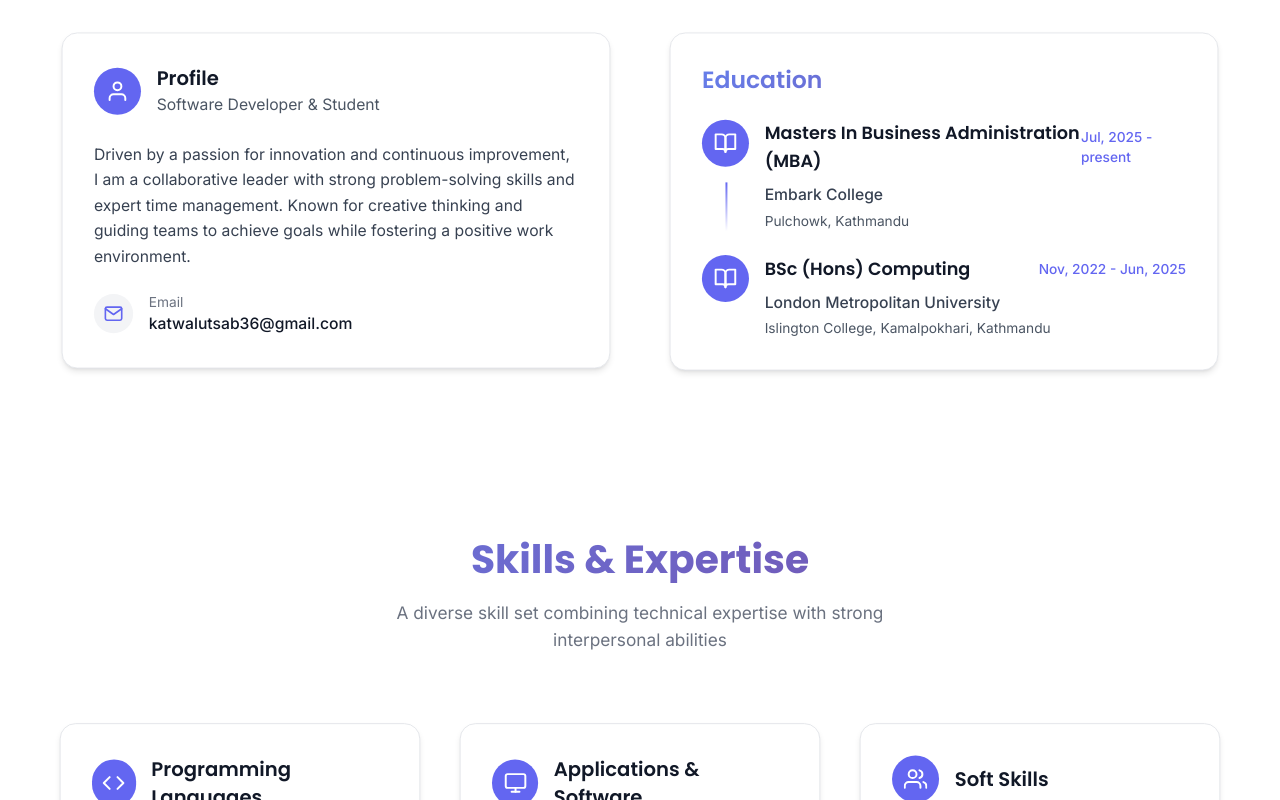
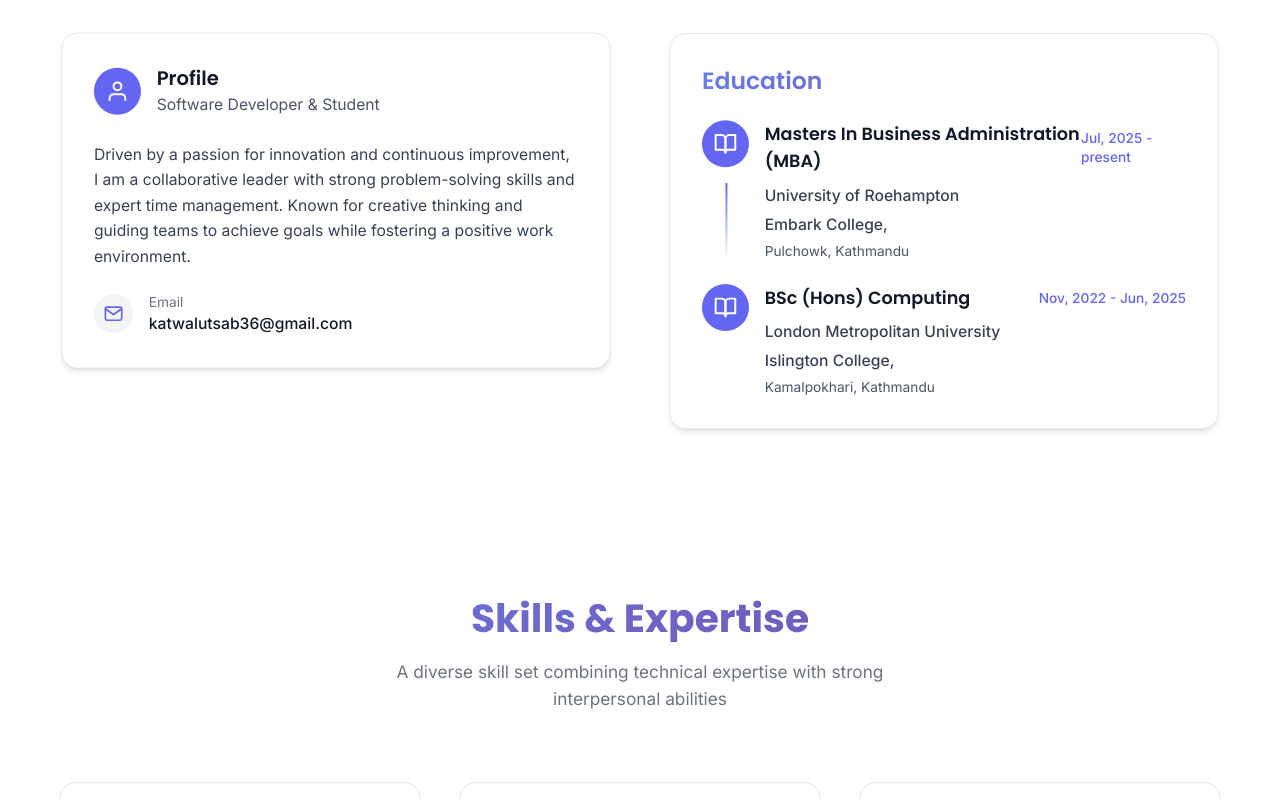
Before and after one commit to BOMBxBAHADUR/my-portfolio, a React (Create React App) app: page / in a window 1280 px wide. Shown: the part 1080-1880 px from the top of the page. Built offline with nearby package versions, Linux system fonts and the light colour scheme.

Commit message:
content: revert profile subtitle to 'Software Developer & Student'

```diff
--- a/src/sections/About.js
+++ b/src/sections/About.js
@@ -15,14 +15,16 @@
     {
       degree: 'Masters In Business Administration (MBA)',
       institution: 'Embark College',
+      affiliation: 'University of Roehampton',
       location: 'Pulchowk, Kathmandu',
       period: 'Jul, 2025 - present',
       icon: FiBookOpen
     },
     {
       degree: 'BSc (Hons) Computing',
-      institution: 'London Metropolitan University',
-      location: 'Islington College, Kamalpokhari, Kathmandu',
+      institution: 'Islington College',
+      affiliation: 'London Metropolitan University',
+      location: 'Kamalpokhari, Kathmandu',
       period: 'Nov, 2022 - Jun, 2025',
       icon: FiBookOpen
     }
@@ -121,7 +123,13 @@
                           <h4 className="text-lg font-semibold text-gray-900 dark:text-white">{education.degree}</h4>
                           <span className="text-sm text-primary-color font-medium">{education.period}</span>
                         </div>
-                        <p className="text-gray-700 dark:text-gray-300 font-medium mb-1">{education.institution}</p>
+                        {/* University / College / Location on separate lines */}
+                        {education.affiliation && (
+                          <p className="text-gray-700 dark:text-gray-300 font-medium mb-1">{education.affiliation}</p>
+                        )}
+                        {education.institution && (
+                          <p className="text-gray-700 dark:text-gray-300 font-medium mb-1">{education.institution},</p>
+                        )}
                         <p className="text-gray-600 dark:text-gray-400 text-sm">{education.location}</p>
                       </div>
                     </div>
```
